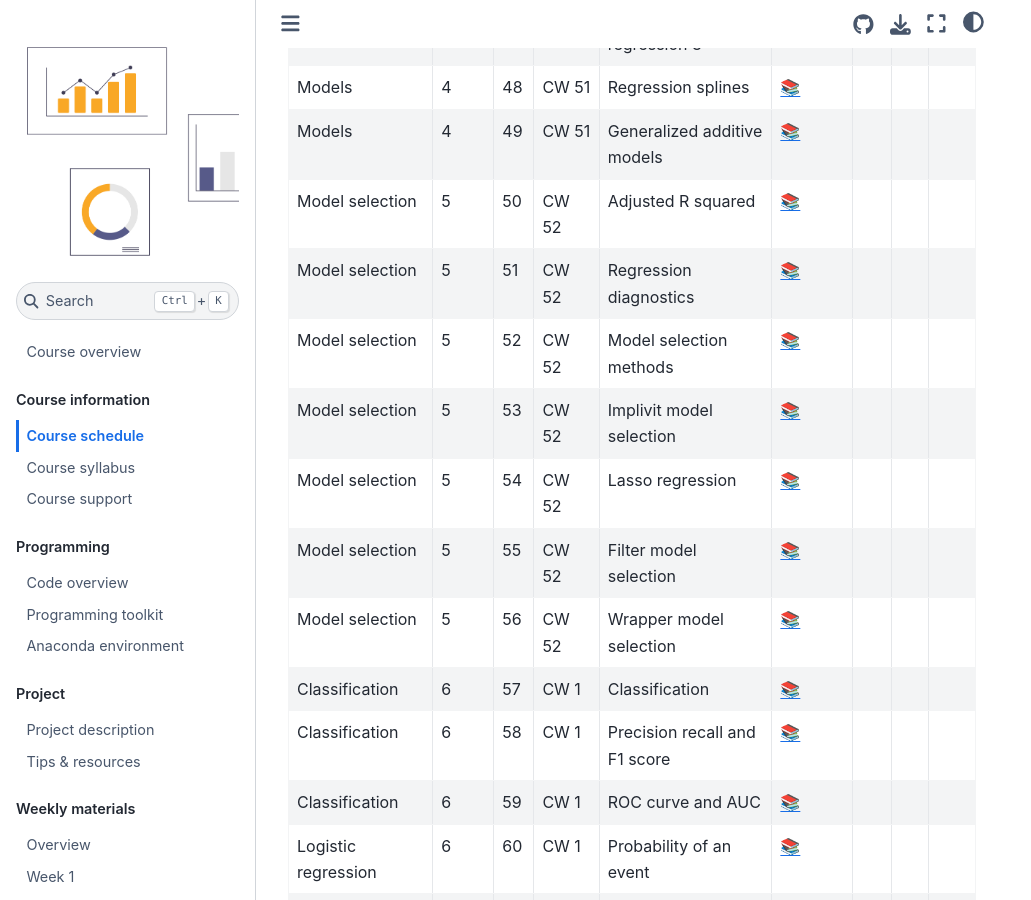
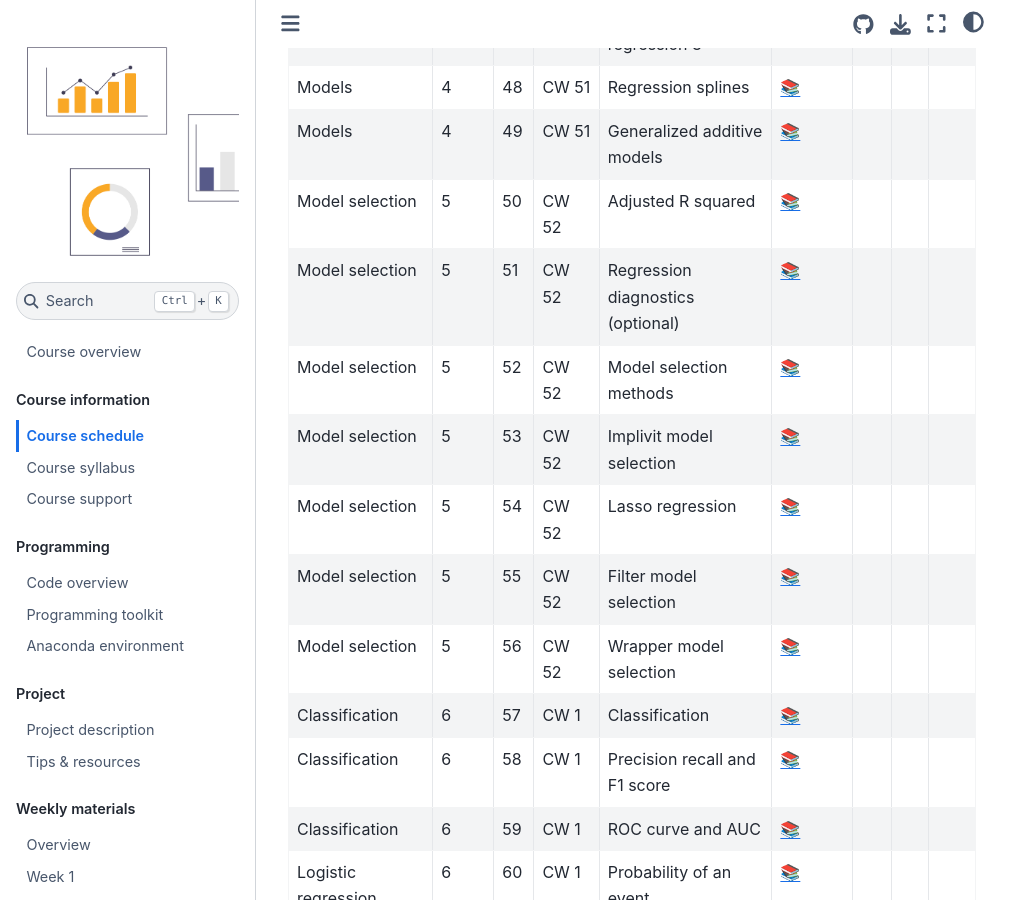
Before and after one commit to as-ws22/website, a Jupyter Book: the page built from docs/course-schedule.md, in a window 1280 px wide and 900 px high, scrolled down 3581 px. Shown: the whole window, without its empty margins (0-1031 px from the left). Built offline with Jupyter Book 1.0.4 settings and Sphinx 7.4.7 and the Sphinx Book theme 1.1.4, drawn with Linux system fonts in a browser that asks for light colours; comment, search, counter and statistics services are not loaded.

Commit message:
Update course-schedule.md

```diff
--- a/docs/course-schedule.md
+++ b/docs/course-schedule.md
@@ -58,7 +58,7 @@ This overview will be updated as the semester progresses.
 |	Models	|	4	|	48	|	CW 51	|	Regression splines	|	[📚](https://www.statlearning.com/)	|		|		|		|
 |	Models	|	4	|	49	|	CW 51	|	Generalized additive models	|	[📚](https://www.statlearning.com/)	|		|		|		|
 |	Model selection	|	5	|	50	|	CW 52	|	Adjusted R squared	|	[📚](https://openintro-ims.netlify.app/model-mlr.html#adjusted-r-squared)	|		|		|		|
-|	Model selection	|	5	|	51	|	CW 52	|	Regression diagnostics	|	[📚](https://mlu-explain.github.io/linear-regression/)	|		|		|		|
+|	Model selection	|	5	|	51	|	CW 52	|	Regression diagnostics (optional)	|	[📚](https://mlu-explain.github.io/linear-regression/)	|		|		|		|
 |	Model selection	|	5	|	52	|	CW 52	|	Model selection methods	|	[📚](http://www.feat.engineering/selection.html)	|		|		|		|
 |	Model selection	|	5	|	53	|	CW 52	|	Implivit model selection	|	[📚](https://www.statlearning.com/)	|		|		|		|
 |	Model selection	|	5	|	54	|	CW 52	|	Lasso regression	|	[📚](https://www.statlearning.com/)	|		|		|		|
```
